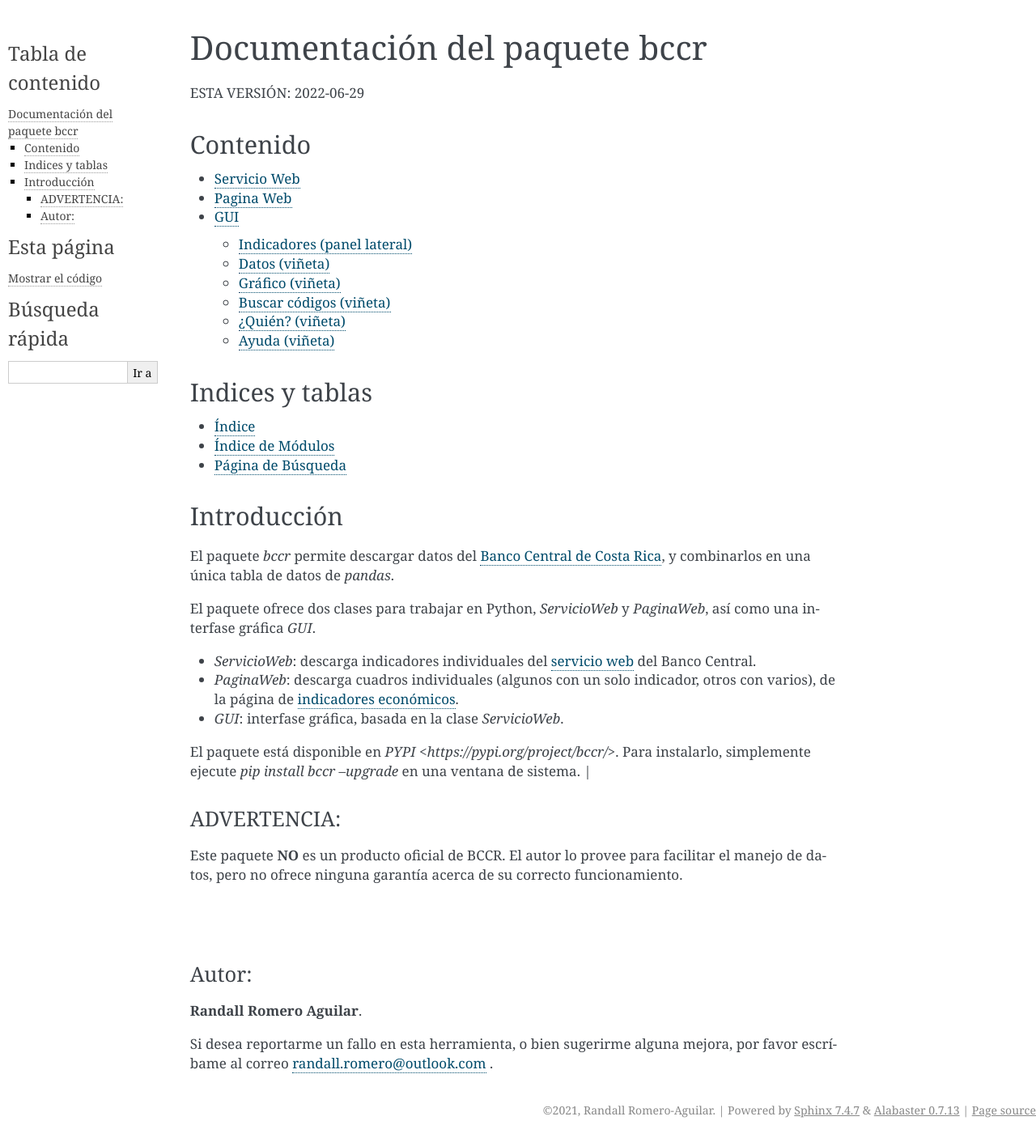
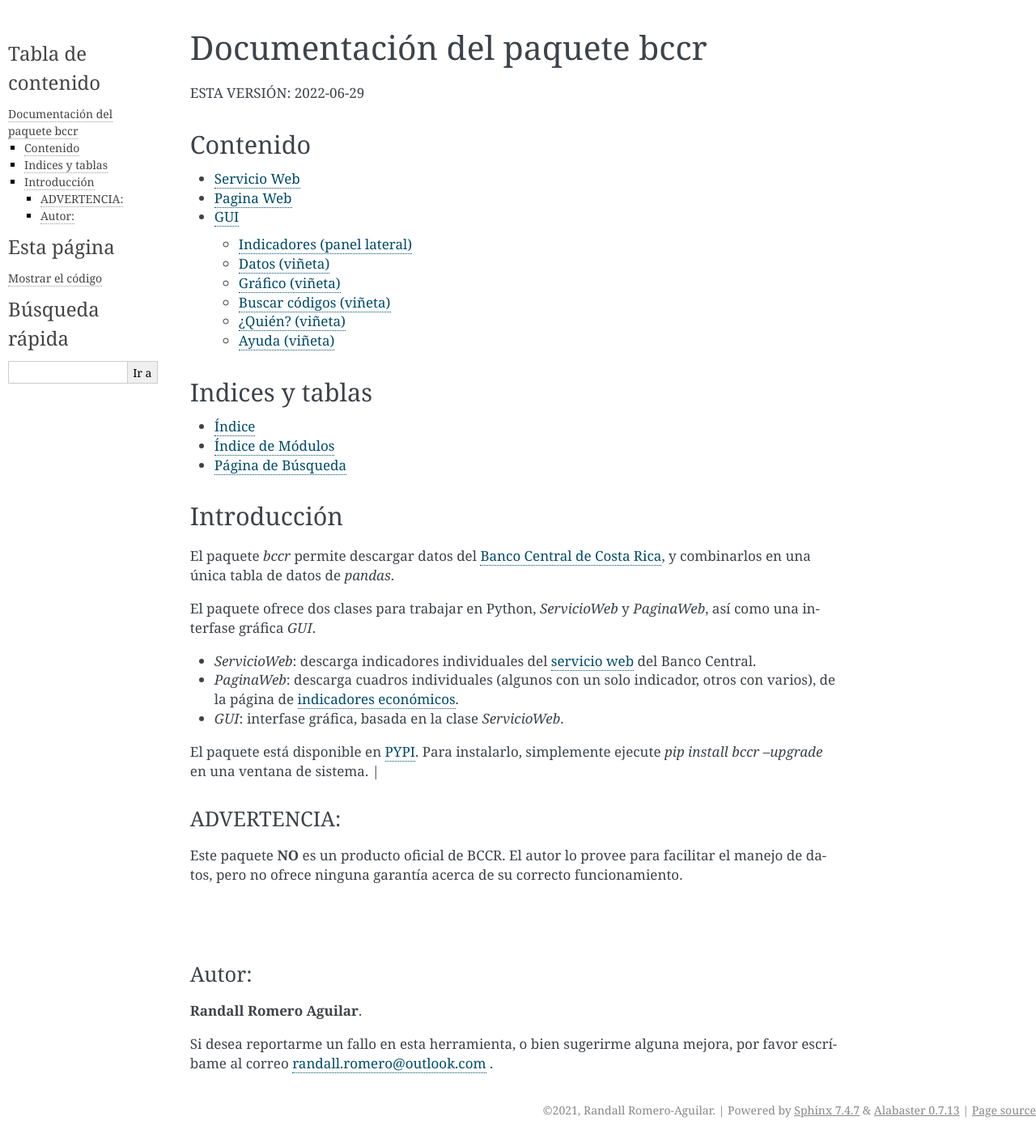
Before and after one commit to ricorrales07/bccr, a Sphinx documentation site: the page built from docs/index.rst, in a window 1280 px wide. Shown: the whole page at 81% size. Built offline with Sphinx 7.4.7, drawn with Linux system fonts in a browser that asks for light colours.

Commit message:
updated documentation

```diff
--- a/docs/index.rst
+++ b/docs/index.rst
@@ -33,7 +33,7 @@
 * `PaginaWeb`: descarga cuadros individuales (algunos con un solo indicador, otros con varios), de la página de `indicadores económicos <https://www.bccr.fi.cr/indicadores-economicos>`_.
 * `GUI`: interfase gráfica, basada en la clase `ServicioWeb`.
 
-El paquete está disponible en `PYPI <https://pypi.org/project/bccr/>`. Para instalarlo, simplemente ejecute `pip install bccr --upgrade` en una ventana de sistema.
+El paquete está disponible en `PYPI <https://pypi.org/project/bccr/>`_. Para instalarlo, simplemente ejecute `pip install bccr --upgrade` en una ventana de sistema.
 |
 
 ADVERTENCIA:
```
Also changed, not shown: 5 other files.
